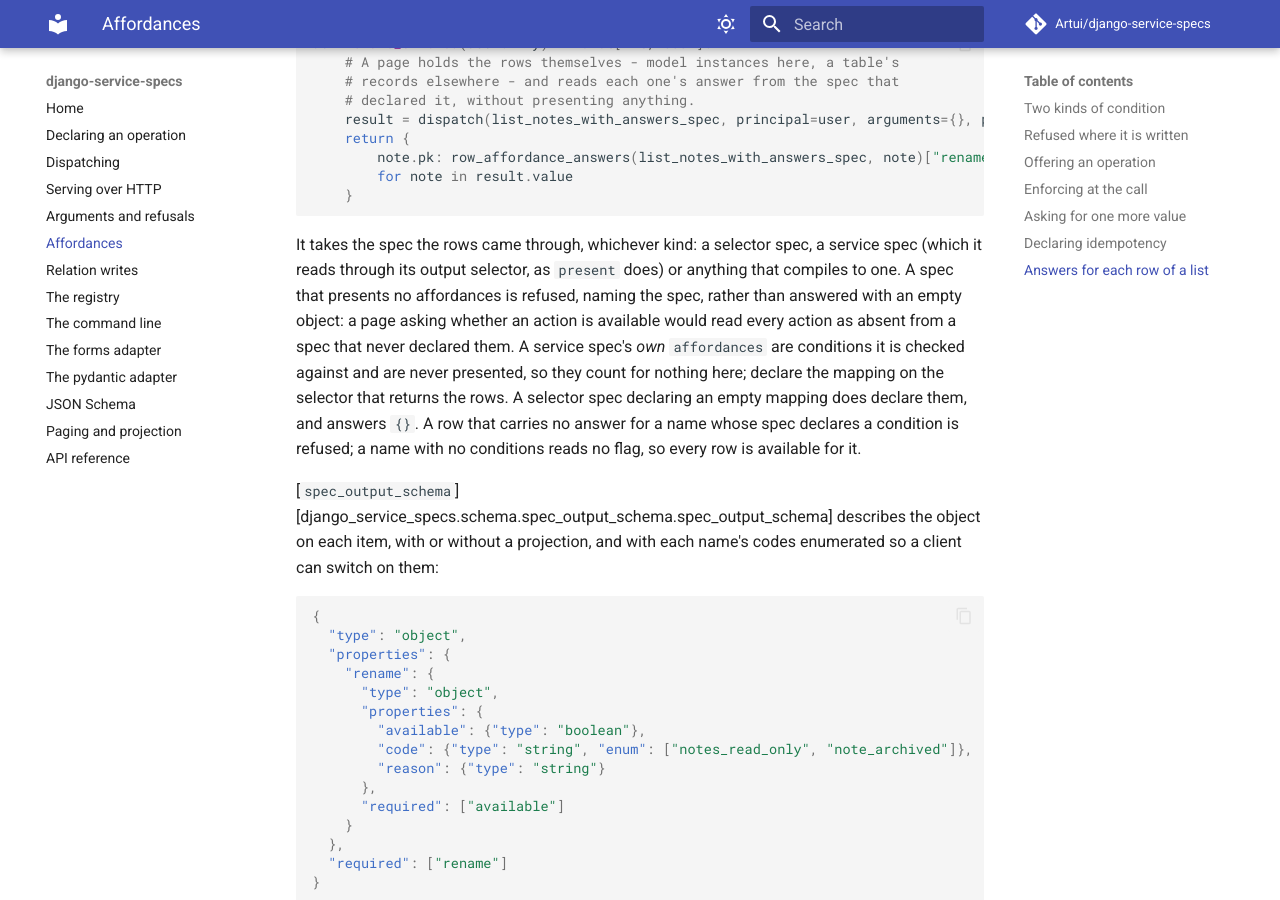
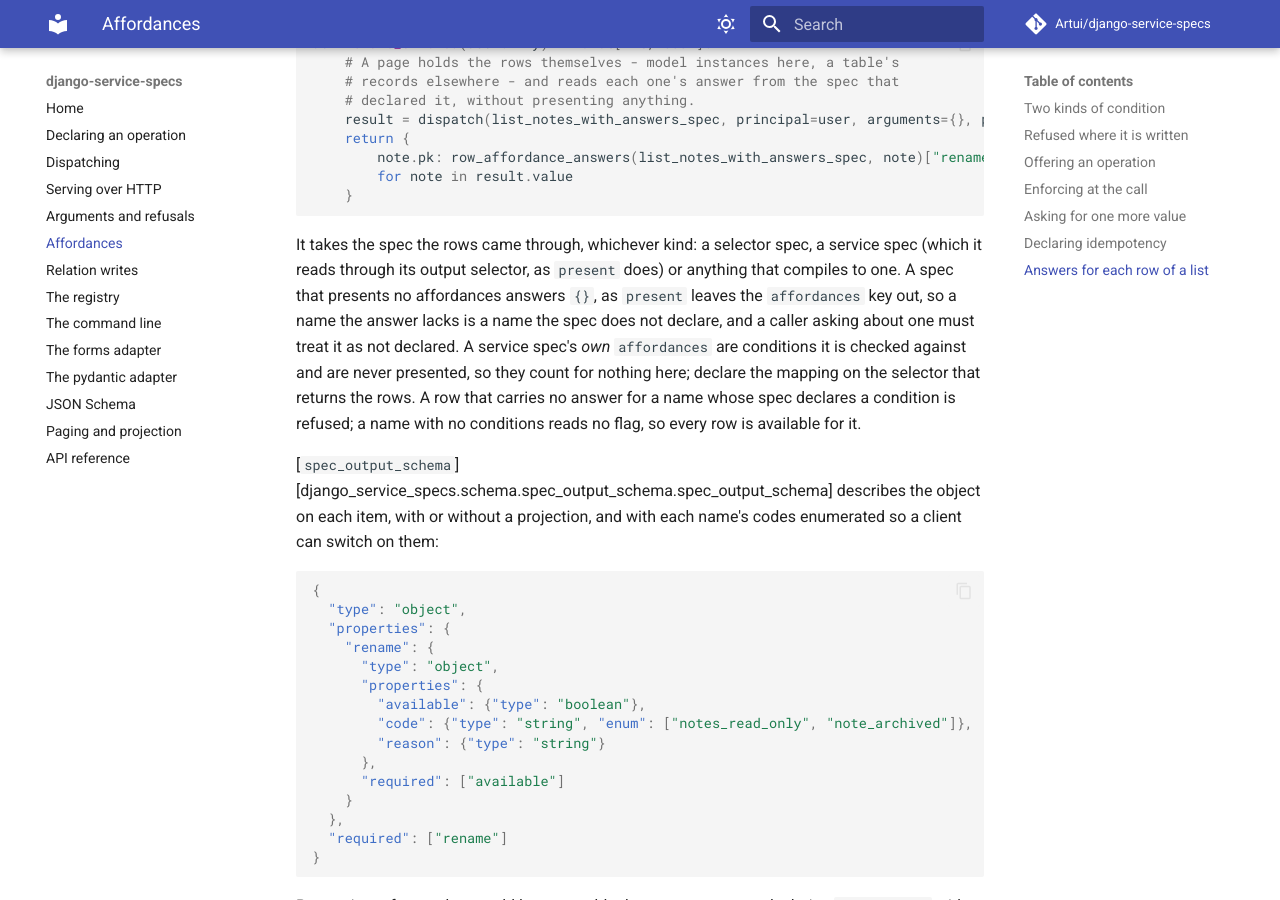
Before and after one commit to Artui/django-service-specs, an MkDocs documentation site: the page built from docs/affordances.md, in a window 1280 px wide and 900 px high, scrolled down 7599 px. Built offline with MkDocs 1.6.1 and Material for MkDocs 9.7.7, drawn with Linux system fonts in a browser that asks for light colours; comment, search, counter and statistics services are not loaded.

Commit message:
Answer {} for a spec that presents no affordances
A spec presenting none now answers {} from row_affordance_answers, as present
leaves the key out, instead of refusing. The caller asking for a name the
answer lacks treats it as not declared.

Co-Authored-By: Claude Opus 5.5 <noreply@anthropic.com>

```diff
--- a/docs/affordances.md
+++ b/docs/affordances.md
@@ -311,15 +311,14 @@ docs/examples/affordances.py:row
 
 It takes the spec the rows came through, whichever kind: a selector spec, a
 service spec (which it reads through its output selector, as `present` does) or
-anything that compiles to one. A spec that presents no affordances is refused,
-naming the spec, rather than answered with an empty object: a page asking
-whether an action is available would read every action as absent from a spec
-that never declared them. A service spec's *own* `affordances` are conditions
-it is checked against and are never presented, so they count for nothing here;
-declare the mapping on the selector that returns the rows. A selector spec
-declaring an empty mapping does declare them, and answers `{}`. A row that
-carries no answer for a name whose spec declares a condition is refused; a name
-with no conditions reads no flag, so every row is available for it.
+anything that compiles to one. A spec that presents no affordances answers `{}`,
+as `present` leaves the `affordances` key out, so a name the answer lacks is a
+name the spec does not declare, and a caller asking about one must treat it as
+not declared. A service spec's *own* `affordances` are conditions it is checked
+against and are never presented, so they count for nothing here; declare the
+mapping on the selector that returns the rows. A row that carries no answer for
+a name whose spec declares a condition is refused; a name with no conditions
+reads no flag, so every row is available for it.
 
 [`spec_output_schema`][django_service_specs.schema.spec_output_schema.spec_output_schema]
 describes the object on each item, with or without a projection, and with each
```
Also changed, not shown: CHANGELOG.md (+3 -3 lines), 2 other files.
